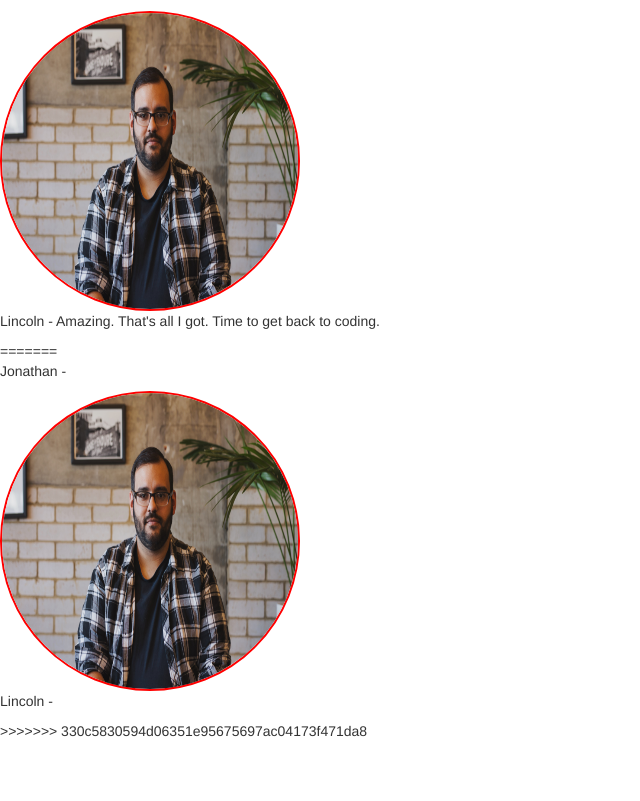
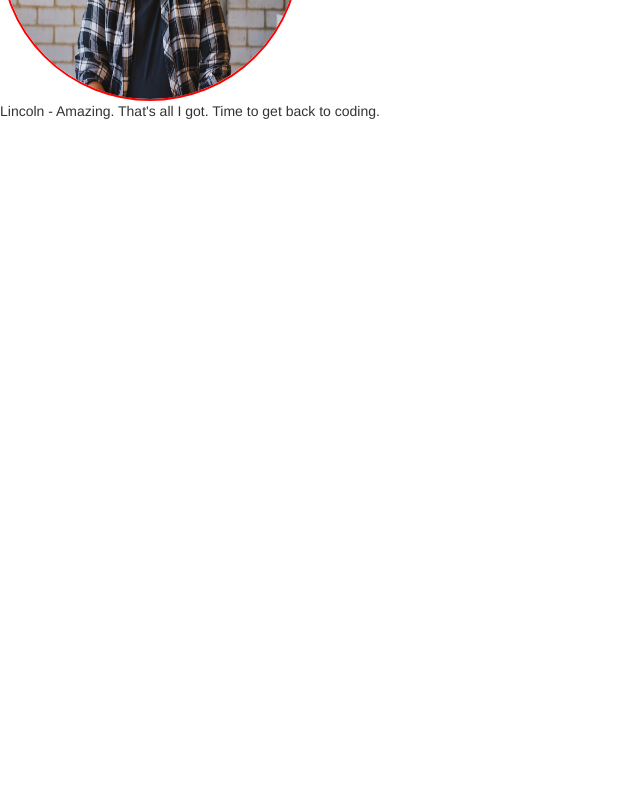
Before and after one commit to JulianSiow/Mesh, a Django app: page / in a window 1280 px wide. Shown: the part 1522-2323 px from the top of the page, without its empty margins (0-640 px from the left). After the commit the page ends 1641 px from the top, so only its background shows below. Run offline with Django 3.2, Linux system fonts and the light colour scheme; some libraries are stand-ins or nearby versions.

Commit message:
fixing post Julian

```diff
--- a/mesh_app/templates/base.html
+++ b/mesh_app/templates/base.html
@@ -34,27 +34,14 @@
         <span class="icon-bar">2</span>
         <span class="icon-bar">3</span>
     </button>
-<<<<<<< HEAD
-=======
-    <!-- <a class="navbar-brand" href="#">Mesh</a> -->
-    </div>
->>>>>>> 330c5830594d06351e95675697ac04173f471da8
 
     </div>
     <!-- <a class="navbar-brand" href="#">Mesh</a> -->
     <!-- Collect the nav links, forms, and other content for toggling -->
     <!-- <div class="collapse navbar-collapse" id="bs-example-navbar-collapse-1">
     <ul class="nav navbar-nav">
-<<<<<<< HEAD
         <li class="active"><a href="{% url 'register' %}">Link <span class="sr-only">(current)</span></a></li> -->
         <!-- <li><a href="#">Link</a></li> -->
-=======
-        <li class="active"><a href="{% url 'register' %}">Link <span class="sr-only">(current)</span></a></li>
-        <li><a href="events.html">Events</a></li>
-        <li><a href="about.html">About</a></li> <li>
-            <a href="profile.html">Profile</a></li>
-
->>>>>>> 330c5830594d06351e95675697ac04173f471da8
         <!-- <li class="dropdown">
         <a href="#" class="dropdown-toggle" data-toggle="dropdown" role="button" aria-haspopup="true" aria-expanded="false">Dropdown <span class="caret"></span></a>
         <ul class="dropdown-menu">
@@ -69,24 +56,16 @@
         </li> -->
     </ul>
     <form class="navbar-form navbar-right">
-<<<<<<< HEAD
-        <div class="form-group input-group-sm">
-=======
         <div class="form-group">
->>>>>>> 330c5830594d06351e95675697ac04173f471da8
         <input type="text" class="form-control" placeholder="Search">
         </div>
         <button type="submit" class="btn btn-default">Search</button>
     </form>
     <ul class="nav navbar-nav navbar-right">
-<<<<<<< HEAD
         <li><a href="event_browse.html">Events</a></li>
         <li><a href="about.html">About</a></li>
         <li><a href="profile.html">Profile</a></li>
 
-=======
-        <!-- <li><a href="#">Link</a></li> -->
->>>>>>> 330c5830594d06351e95675697ac04173f471da8
         <li class="dropdown">
         <a href="#" class="dropdown-toggle" data-toggle="dropdown" role="button" aria-haspopup="true" aria-expanded="false">Dropdown <span class="caret"></span></a>
         <ul class="dropdown-menu">
--- a/mesh_app/templates/landing.html
+++ b/mesh_app/templates/landing.html
@@ -79,19 +79,11 @@
   </div>
   <div class="col">
     <img class="valueProp2Img" src="static/images/marius-ciocirlan-vMV6r4VRhJ8-unsplash.jpg" alt="">
-<<<<<<< HEAD
   <p>Jonathan - I found some fellow coders still holdiong onto old technologies. Working with them, I feel like we might be able to bring some of school ways back!</p>
   </div>
   <div class="col">
     <img class="valueProp3Img" src="static/images/harps-joseph-tAvpDE7fXgY-unsplash.jpg" alt="">
   <p>Lincoln - Amazing. That's all I got. Time to get back to coding. </p>
-=======
-  <p>Jonathan - </p>
-  </div>
-  <div class="col">
-    <img class="valueProp3Img" src="static/images/harps-joseph-tAvpDE7fXgY-unsplash.jpg" alt="">
-  <p>Lincoln - </p>
->>>>>>> 330c5830594d06351e95675697ac04173f471da8
   </div>
 </div>
 
```
